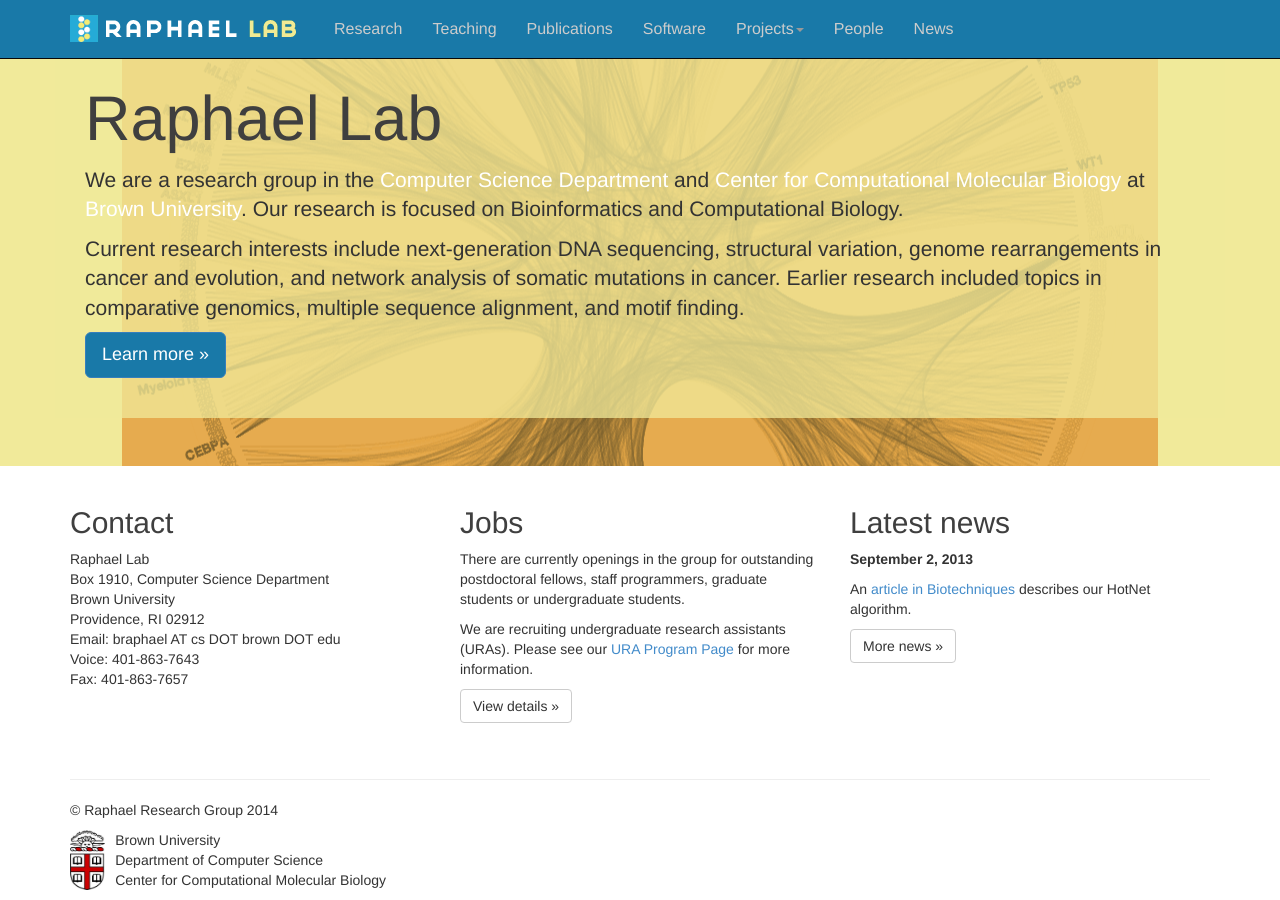
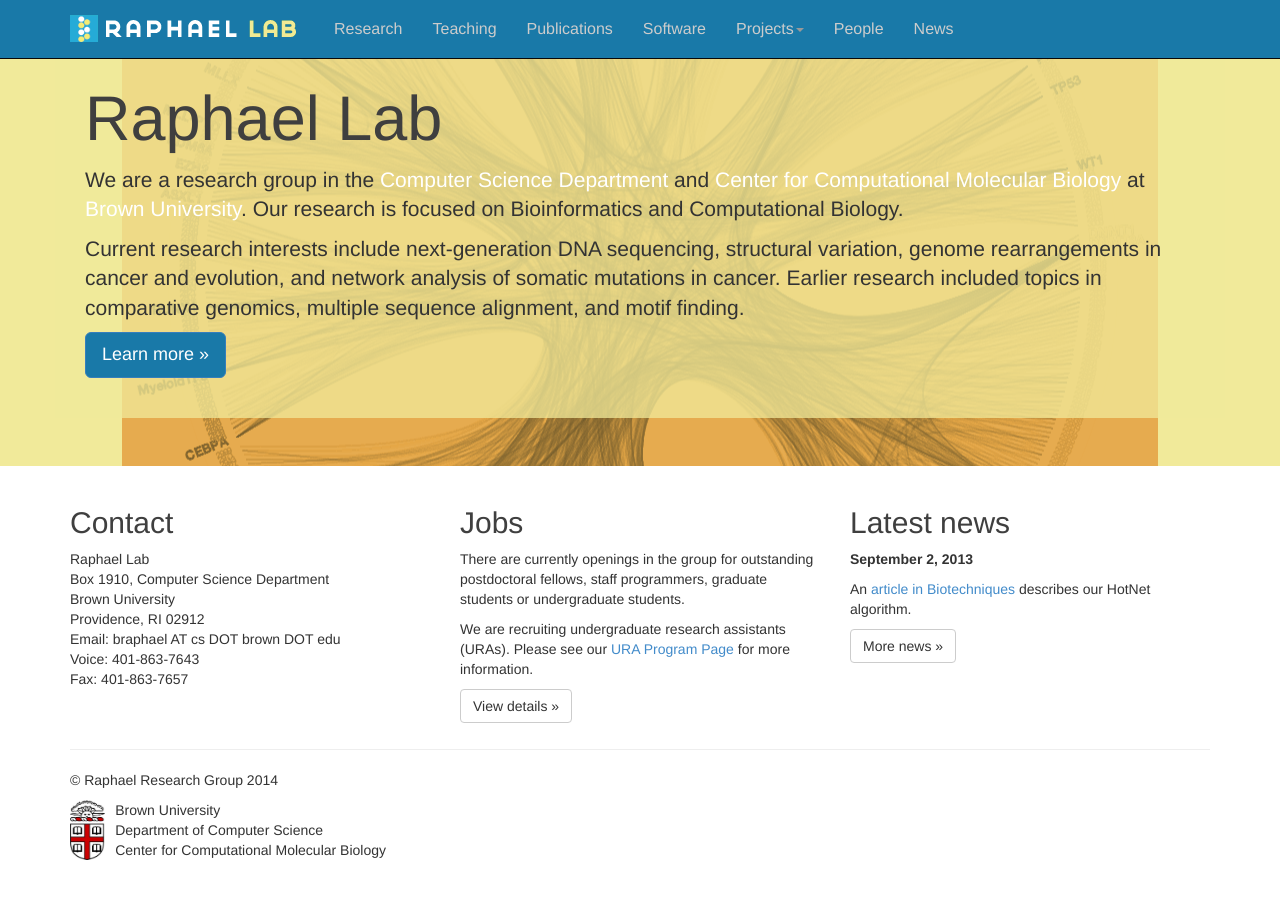
Before and after one commit to raphael-group/raphael-group.github.io, a Jekyll site: the page built from index.html, in a window 1280 px wide and 900 px high, scrolled down 61 px. Built offline with Jekyll 4.4.1, drawn with Linux system fonts in a browser that asks for light colours; nearby versions of some CDN libraries; Markdown is read by kramdown in place of the engine named in the settings; after the commit the page ends 935 px from its top, so only the background shows below that.

Commit message:
Fixes issue with sticky footer being too far down

```diff
--- a/bootstrap/css/sticky-footer.css
+++ b/bootstrap/css/sticky-footer.css
@@ -12,14 +12,14 @@
   min-height: 100%;
   height: auto;
   /* Negative indent footer by its height */
-  margin: 0 auto -60px;
+  margin: 0 auto -145px;
   /* Pad bottom by footer height */
-  padding: 0 0 60px;
+  padding: 0 0 141px;
 }
 
 /* Set the fixed height of the footer here */
 #footer {
-  height: 60px;
+  height: 141px;
 }
 
 .container .footer {
```
